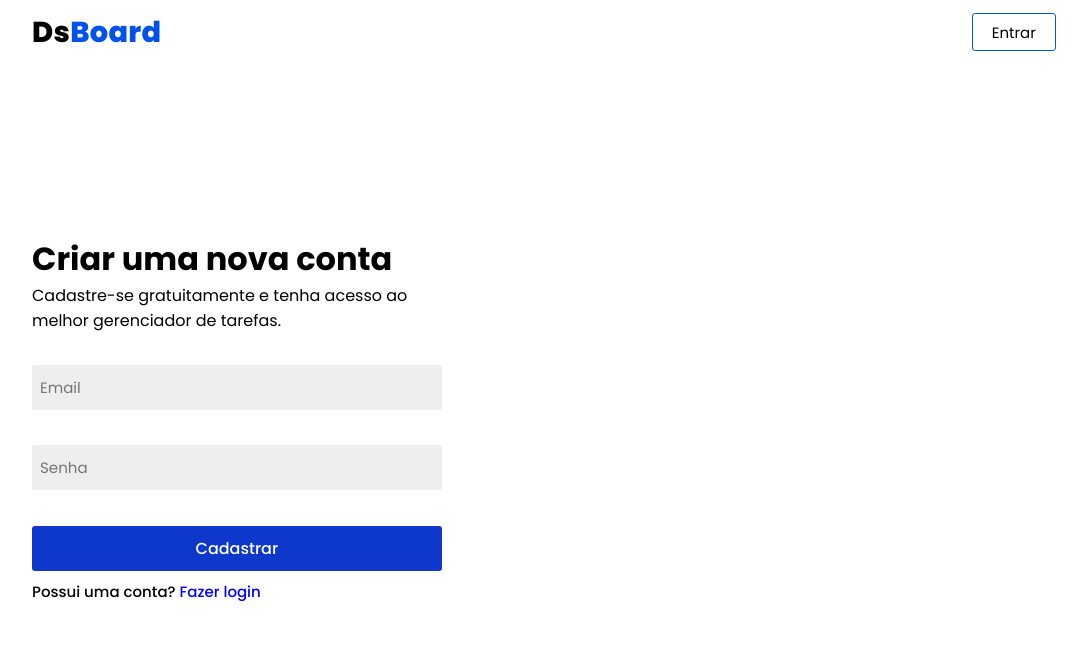
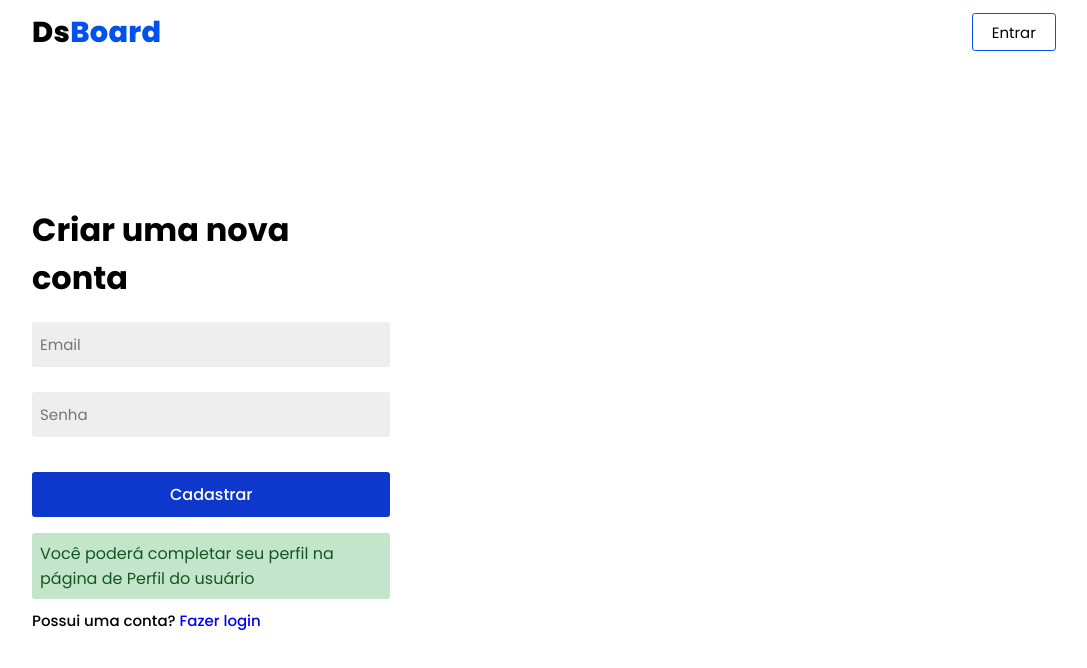
Before and after one commit to ThiagoAguiiar/newDsBoard, a React (Create React App) app: page /register in a window 1280 px wide. Shown: the top 668 px of the page, without its empty margins (96-1183 px from the left). Built offline with nearby package versions, Linux system fonts and the light colour scheme.

Commit message:
23.01-22.08

```diff
--- a/src/components/Login/LoginForm.tsx
+++ b/src/components/Login/LoginForm.tsx
@@ -12,17 +12,19 @@ import { UserContext } from "../../context/UserContext";
 import { Error } from "../Forms/Error";
 import { Loading } from "../Other/Loading";
 
-// Modal com Formulário de Login
+interface ModalOpacityProps {
+  children: React.ReactNode;
+}
+
 export function LoginForm() {
+  React.useEffect(() => {
+    setErrorAuth(null);
+  }, []);
+
   const token = localStorage.getItem("token");
-
   const { setModal } = React.useContext(ModalContext);
   const { loginUsuario, loading, errorAuth, setErrorAuth } =
     React.useContext(UserContext);
-
-  React.useEffect(() => {
-    setErrorAuth(null);
-  }, []);
 
   const email = useForm("email");
   const password = useForm();
@@ -95,10 +97,6 @@ export function LoginForm() {
   );
 }
 
-interface ModalOpacityProps {
-  children: React.ReactNode;
-}
-
 // Opacidade do fundo do Modal
 export function ModalOpacity({ children }: ModalOpacityProps): JSX.Element {
   return <div className="modal-opacity">{children}</div>;
--- a/src/context/UserContext.tsx
+++ b/src/context/UserContext.tsx
@@ -68,7 +68,6 @@ export const UserProvider = ({ children }: UserProviderProps) => {
           photo: response.photoURL,
         })
       );
-      navigate("/dashboard");
     } catch (error: any) {
       setErrorAuth(error.code);
     } finally {
@@ -101,10 +100,10 @@ export const UserProvider = ({ children }: UserProviderProps) => {
   // Deslogar Funcionário
   function logoutUsuario() {
     localStorage.removeItem("token");
-    navigate("/");
     setLoading(false);
     setErrorAuth(null);
     setData(null);
+    navigate("/");
     location.reload();
   }
 
--- a/src/pages/Register.module.scss
+++ b/src/pages/Register.module.scss
@@ -8,13 +8,22 @@
 }
 
 .form {
-  width: 80%;
+  width: 70%;
   height: 100%;
   border-radius: 10px;
 }
 
 .body {
-  margin-top: 2rem;
+  margin-top: 1.2rem;
+}
+
+.info {
+  padding: .5rem;
+  border-radius: 3px;
+  background: #c3e6cb;
+  font-weight: 400 !important;
+  color: #155724;
+  margin-top: 1rem;
 }
 
 .haveAccount {
--- a/src/pages/Register.tsx
+++ b/src/pages/Register.tsx
@@ -1,4 +1,5 @@
 import React from "react";
+import { Navigate } from "react-router-dom";
 import { Button } from "../components/Forms/Button";
 import { Error } from "../components/Forms/Error";
 import { Input } from "../components/Forms/Input";
@@ -9,11 +10,12 @@ import { useForm } from "../hooks/useForm";
 import styles from "./Register.module.scss";
 
 export default function Register() {
+  const token = localStorage.getItem("toke");
+
   const { cadastrarUsuario, errorAuth, loading } =
     React.useContext(UserContext);
   const { setModal } = React.useContext(ModalContext);
 
-  const name = useForm();
   const email = useForm("email");
   const password = useForm();
 
@@ -35,7 +37,7 @@ export default function Register() {
   function submitData(e: React.FormEvent<HTMLFormElement>) {
     e.preventDefault();
 
-    if (email.validate() && password.validate() && name.validate()) {
+    if (email.validate() && password.validate()) {
       cadastrarUsuario(email.value, password.value);
     }
   }
@@ -45,14 +47,10 @@ export default function Register() {
       <form className={styles.form} onSubmit={submitData}>
         <div className={styles.title}>
           <h1>Criar uma nova conta</h1>
-          <p>
-            Cadastre-se gratuitamente e tenha acesso ao melhor gerenciador de
-            tarefas.
-          </p>
         </div>
         <div className={styles.body}>
           {inputFields.map((item, index) => (
-            <div key={index} style={{ marginBottom: "1.2rem" }}>
+            <div key={index} style={{ marginBottom: ".5rem" }}>
               <Input
                 id={item.id}
                 placeholder={item.placeholder}
@@ -81,6 +79,9 @@ export default function Register() {
               onClick={() => cadastrarUsuario(email.value, password.value)}
             />
           </div>
+          <div className={styles.info}>
+            Você poderá completar seu perfil na página de Perfil do usuário
+          </div>
         </div>
         <p className={styles.haveAccount}>
           Possui uma conta?{" "}
@@ -89,6 +90,7 @@ export default function Register() {
         <Error error={errorAuth} />
       </form>
       <div></div>
+      {token && <Navigate to="/dashboard" />}
     </div>
   );
 }
```
